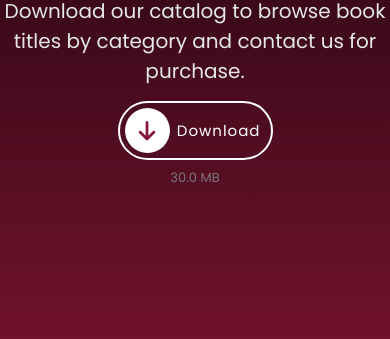
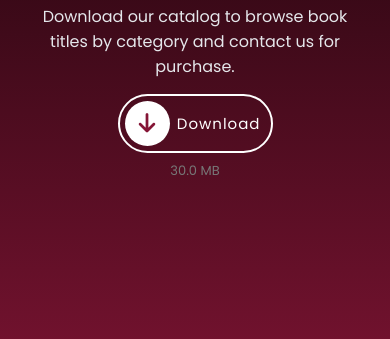
Before and after one commit to fathy61/ROKA, a website: page index.html in a window 390 px wide. Shown: the part 372-711 px from the top of the page. Drawn offline with nearby package versions, Linux system fonts and the light colour scheme.

Commit message:
responsive desc

```diff
--- a/css/style.css
+++ b/css/style.css
@@ -53,8 +53,9 @@ body {
 }
 
 @media (max-width: 480px) {
-  .hero-text {
-    font-size: 20px !important;
+  .hero-content .hero-text {
+    margin-inline: 30px;
+    font-size: 16px;
   }
 }
 
@@ -382,6 +383,7 @@ footer {
   flex-direction: column;
   gap: 12px;
 }
+
 @media (max-width: 480px) {
   footer {
     margin-bottom: 20px;
@@ -431,7 +433,7 @@ footer a:hover {
   width: 200px;
 }
 
-@media (max-width: 480px) {
+@media (max-width: 720px) {
   .wrapper .button:hover {
     width: 60px;
   }
```
